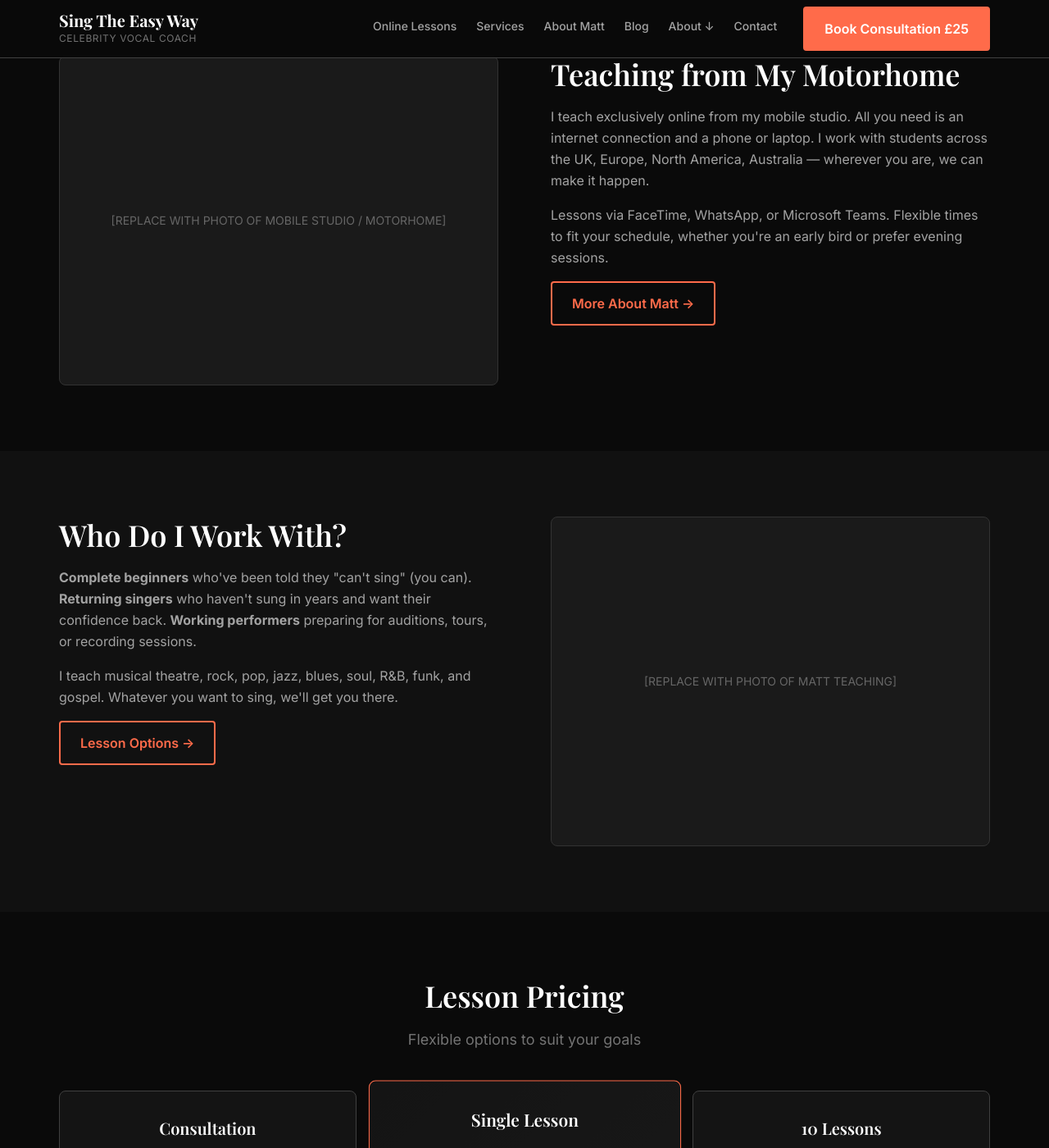
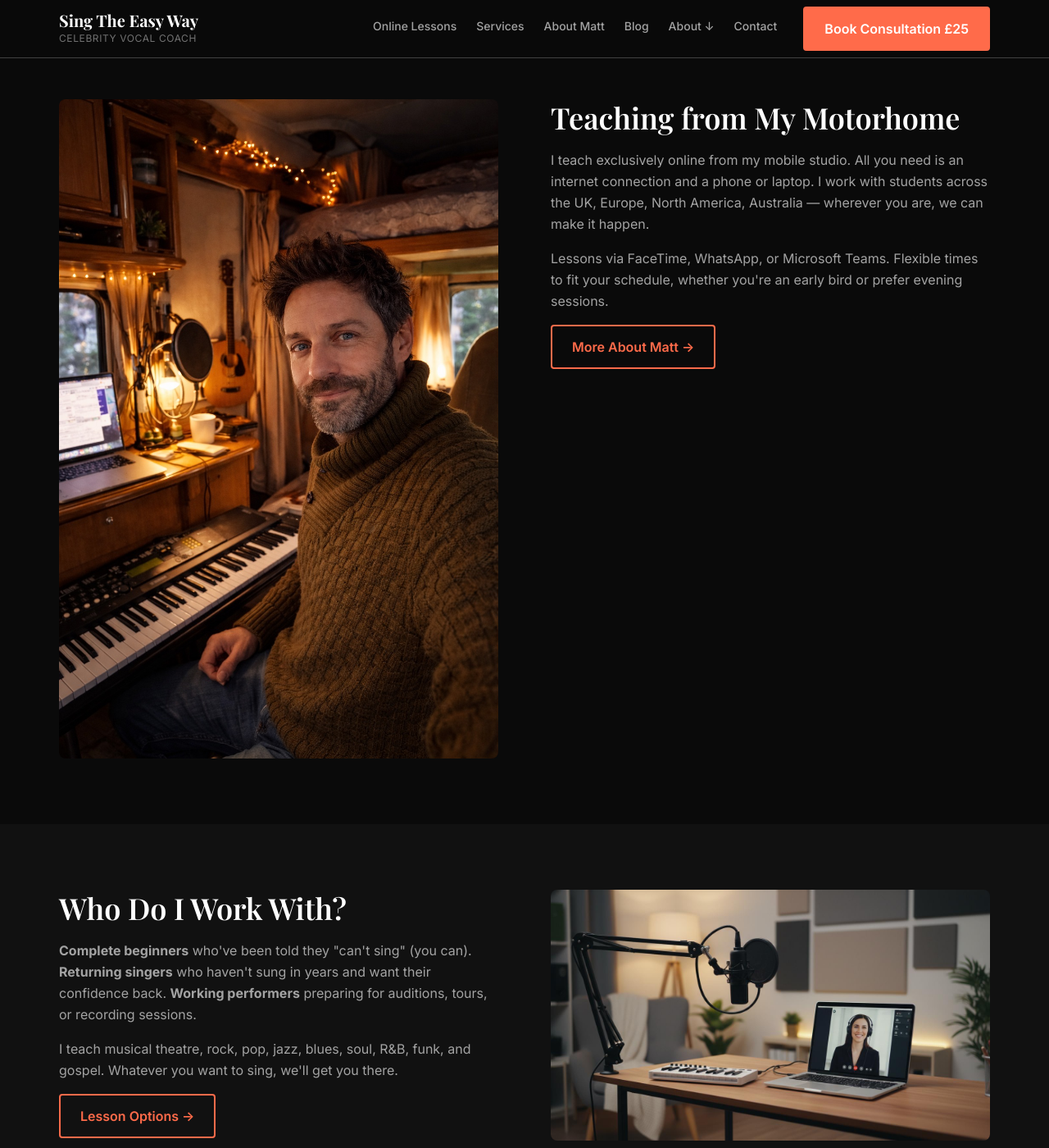
Before and after one commit to mattthompson152-blip/kimiclawwebsite, a Jekyll site: the page built from index.html, in a window 1280 px wide and 1400 px high, scrolled down 1400 px. Shown: the whole window at 82% size. Built offline with Jekyll 4.4.1, drawn with Linux system fonts in a browser that asks for light colours; the list of posts is cut into pages by our own code; some of the changed text lies outside the part shown.

Commit message:
Add all photos to website - logo, headshot, lesson setup, motorhome, celebrity vocal coach

```diff
--- /dev/null
+++ b/_includes/page-header-image.html
@@ -0,0 +1,2 @@
+<!-- Header Background Image -->
+<div class="page-header-image" style="background-image: url('{{ '/assets/images/matt-portrait.jpg' | relative_url }}');"></div>
--- a/index.html
+++ b/index.html
@@ -4,14 +4,12 @@
 description: "Learn to sing with Matt Thompson. 25+ years teaching recording artists and beginners. Online lessons worldwide. Book your £25 consultation."
 ---
 
-<!-- HERO SECTION - REPLACE WITH MATT'S PHOTO OR STUDIO BACKGROUND IMAGE -->
+<!-- HERO SECTION WITH BACKGROUND IMAGE -->
 <section class="hero">
   <div class="container">
     <div class="hero-content">
-      <!-- REPLACE WITH LOGO OR MAIN HEADSHOT IMAGE -->
-      <div style="width: 200px; height: 200px; background: #333; border-radius: 50%; margin: 0 auto 2rem; display: flex; align-items: center; justify-content: center; color: #666; font-size: 0.75rem; text-align: center; padding: 1rem;">
-        [REPLACE WITH MATT'S PHOTO OR LOGO]
-      </div>
+      <!-- LOGO IMAGE -->
+      <img src="{{ '/assets/images/logo.png' | relative_url }}" alt="Sing The Easy Way Logo" style="max-width: 200px; margin: 0 auto 2rem; display: block;">
 
       <h1 class="hero-title">Online Singing Lessons with a Celebrity Vocal Coach</h1>
       <p class="hero-subtitle">25+ Years Teaching Recording Artists, Film Stars, and Complete Beginners</p>
@@ -49,15 +47,13 @@
   </div>
 </section>
 
-<!-- ABOUT / TEACHING FROM MOTORHOME SECTION - REPLACE WITH MOTORHOME/STUDIO PHOTO -->
+<!-- ABOUT / TEACHING FROM MOTORHOME SECTION -->
 <section class="section">
   <div class="container">
     <div class="two-col-grid">
       <div>
-        <!-- REPLACE WITH PHOTO OF MATT'S MOTORHOME/STUDIO -->
-        <div style="background: #1a1a1a; border: 1px solid #333; border-radius: 8px; aspect-ratio: 4/3; display: flex; align-items: center; justify-content: center; color: #666; font-size: 0.875rem; text-align: center; padding: 2rem;">
-          [REPLACE WITH PHOTO OF MOBILE STUDIO / MOTORHOME]
-        </div>
+        <!-- MOTORHOME PHOTO -->
+        <img src="{{ '/assets/images/matt-motorhome.jpg' | relative_url }}" alt="Matt Thompson teaching from his mobile studio motorhome" style="width: 100%; border-radius: 8px; display: block;">
       </div>
 
       <div>
@@ -72,7 +68,7 @@
   </div>
 </section>
 
-<!-- WHO I WORK WITH - REPLACE WITH PHOTO OF MATT TEACHING -->
+<!-- WHO I WORK WITH -->
 <section class="section alt">
   <div class="container">
     <div class="two-col-grid reverse-on-mobile">
@@ -87,10 +83,8 @@
       </div>
 
       <div>
-        <!-- REPLACE WITH PHOTO OF MATT TEACHING OR WITH STUDENTS -->
-        <div style="background: #1a1a1a; border: 1px solid #333; border-radius: 8px; aspect-ratio: 4/3; display: flex; align-items: center; justify-content: center; color: #666; font-size: 0.875rem; text-align: center; padding: 2rem;">
-          [REPLACE WITH PHOTO OF MATT TEACHING]
-        </div>
+        <!-- LESSON SETUP PHOTO -->
+        <img src="{{ '/assets/images/lesson-setup.jpg' | relative_url }}" alt="Online singing lesson setup with Matt Thompson" style="width: 100%; border-radius: 8px; display: block;">
       </div>
     </div>
   </div>
@@ -159,7 +153,7 @@
       <h2 class="section-title">How Online Lessons Work</h2>
     </div>
 
-    <div style="display: grid; grid-template-columns: repeat(4, 1fr); gap: 2rem; text-align: center;">
+    <div style="display: grid; grid-template-columns: repeat(auto-fit, minmax(200px, 1fr)); gap: 2rem; text-align: center;">
       <div>
         <div style="font-size: 3rem; font-weight: 700; color: #ff6b4a; margin-bottom: 1rem;">01</div>
         <h3>Book Your Lesson</h3>
@@ -187,7 +181,7 @@
   </div>
 </section>
 
-<!-- TESTIMONIALS SECTION - REPLACE WITH STUDENT PHOTOS IF AVAILABLE -->
+<!-- TESTIMONIALS SECTION -->
 <section class="section">
   <div class="container">
     <div class="section-header">
@@ -196,9 +190,6 @@
 
     <div style="display: grid; grid-template-columns: repeat(auto-fit, minmax(300px, 1fr)); gap: 2rem;">
       <div class="testimonial">
-        <!-- REPLACE WITH STUDENT PHOTO IF AVAILABLE -->
-        <div style="display: none;">[REPLACE WITH STUDENT PHOTO]</div>
-
         <div class="testimonial-stars">★★★★★</div>
         <blockquote class="testimonial-quote">"I've had a few one-to-one lessons with Matt, and highly recommend him. I've come to understand more about my voice through these lessons than I have with other teachers. He quickly puts you at ease... He makes you work hard but you don't realise because the lessons are fun. If you're thinking about booking a lesson, just do it!"</blockquote>
         <div class="testimonial-author">One to One Vocal Tuition</div>
@@ -206,9 +197,6 @@
       </div>
 
       <div class="testimonial">
-        <!-- REPLACE WITH STUDENT PHOTO IF AVAILABLE -->
-        <div style="display: none;">[REPLACE WITH STUDENT PHOTO]</div>
-
         <div class="testimonial-stars">★★★★★</div>
         <blockquote class="testimonial-quote">"I received 6 lessons for the 'beginners vocal workshop' as a Christmas present... The lessons were very helpful with a good balance between learning technique and singing some really good songs. I enjoyed it so much that I signed up for a second 6 week session. I feel I am confident enough to sing in front of a small audience, which was my initial goal."</blockquote>
         <div class="testimonial-author">Vivienne Dargan</div>
@@ -216,9 +204,6 @@
       </div>
 
       <div class="testimonial">
-        <!-- REPLACE WITH STUDENT PHOTO IF AVAILABLE -->
-        <div style="display: none;">[REPLACE WITH STUDENT PHOTO]</div>
-
         <div class="testimonial-stars">★★★★★</div>
         <blockquote class="testimonial-quote">"I have always had an interest in singing but... no longer felt very confident in using my voice. Matt makes the class lighthearted and informal and it was a fantastic opportunity to sing alone and with others, to try new things out in a safe environment and most of all just to have fun singing."</blockquote>
         <div class="testimonial-author">Former Student</div>
```
Also changed, not shown: _pages/celebrity-vocal-coach.md (+4 -8 lines), _pages/online-singing-lessons.md (+2 -9 lines), assets/images/lesson-setup.jpg (added), assets/images/logo.png (added), assets/images/matt-celebrity-vocal-coach.png (added), assets/images/matt-headshot.jpg (added), assets/images/matt-motorhome.jpg (added), assets/images/matt-portrait.jpg (added).
